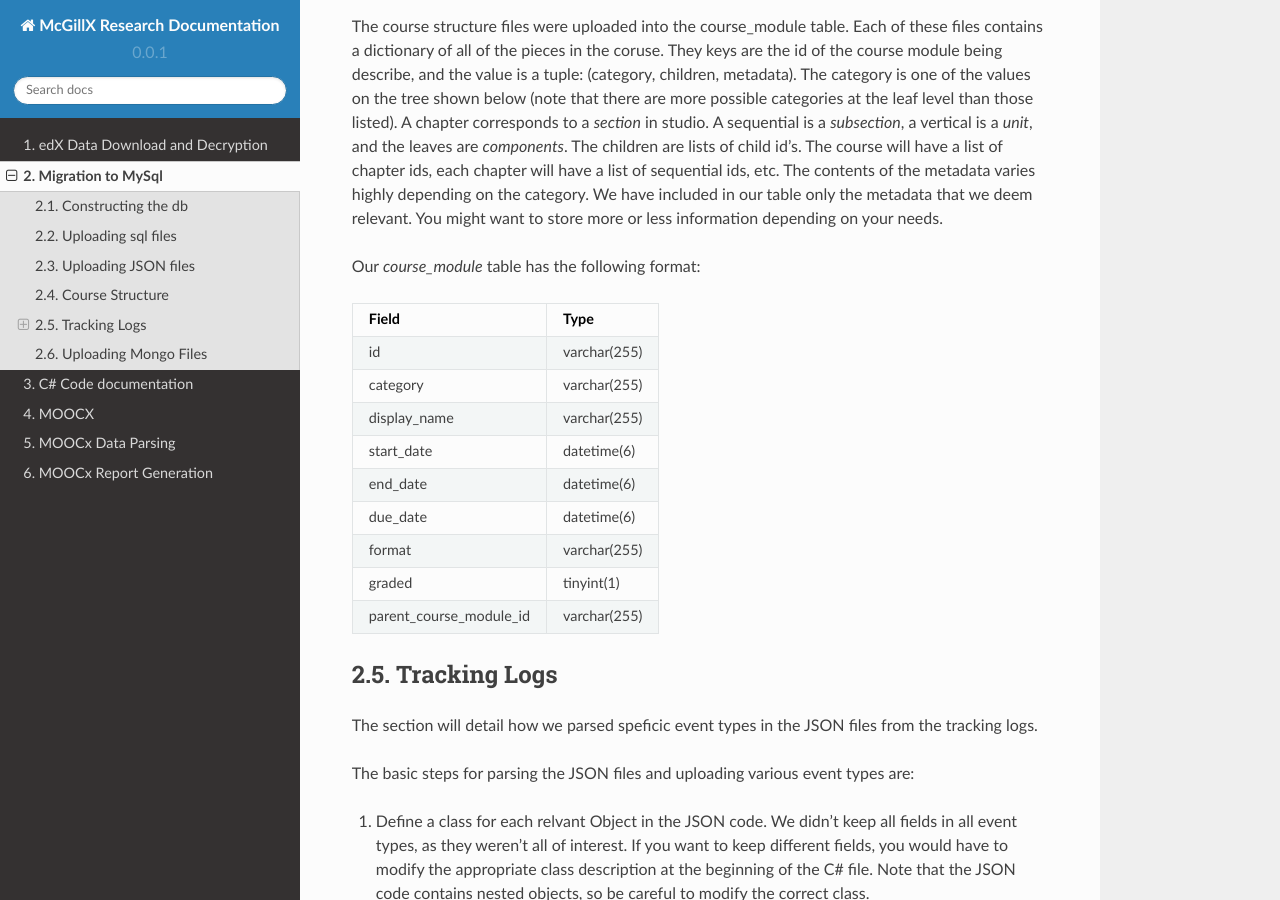
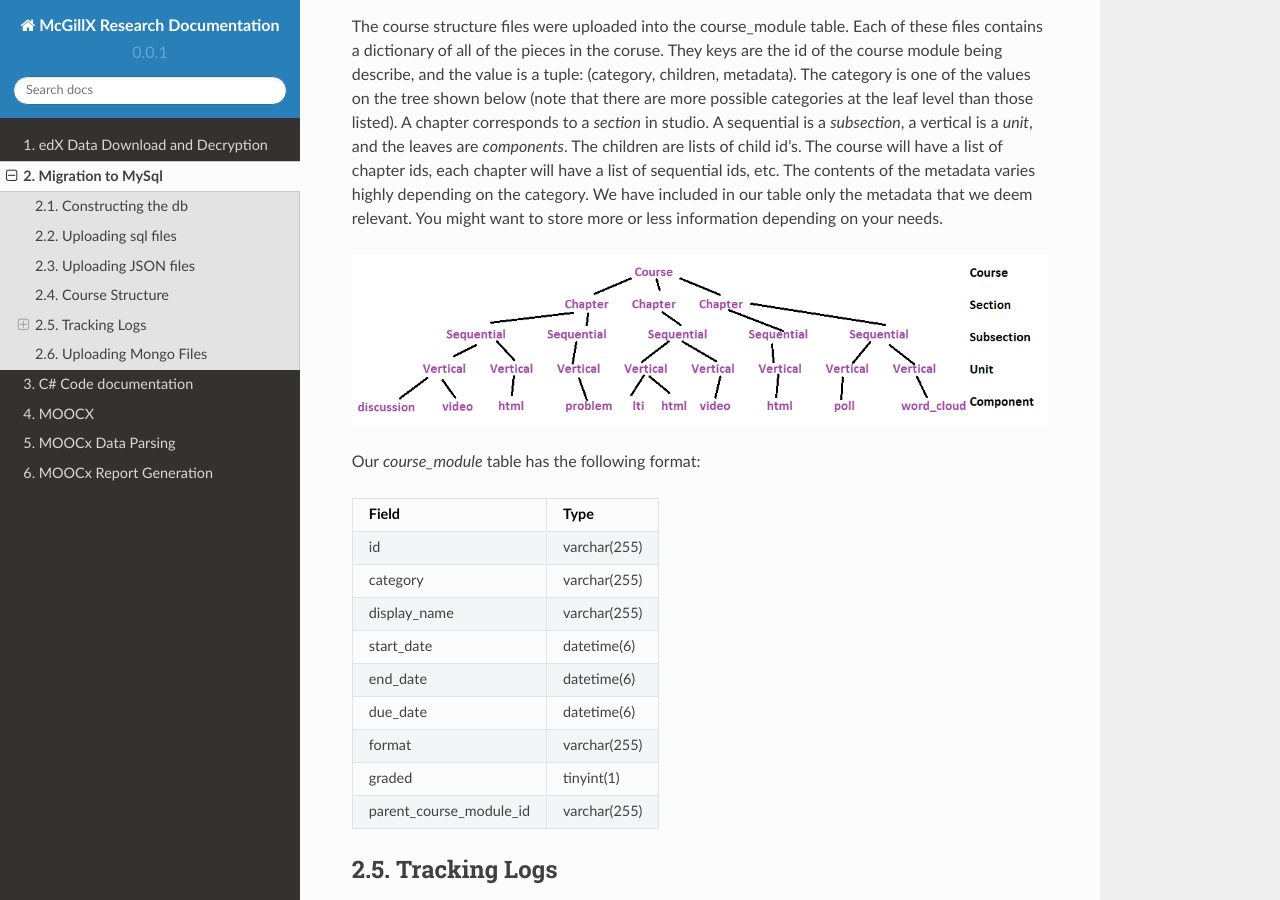
Before and after one commit to McGillX/mcgillx-research-documentation, a Sphinx documentation site: the page built from docs/source/rstfiles/edx_relational_db_migration.rst, in a window 1280 px wide and 900 px high, scrolled down 2884 px. Built offline with Sphinx 7.4.7 and the Read the Docs theme 2.0.0, drawn with Linux system fonts in a browser that asks for light colours; pages that are not in the unit, such as notebooks, are missing from menus.

Commit message:
added tree picture
Add image for course structure tree.

```diff
--- a/docs/source/rstfiles/edx_relational_db_migration.rst
+++ b/docs/source/rstfiles/edx_relational_db_migration.rst
@@ -102,6 +102,8 @@ There are two types of JSON files included in the data dump: tracking logs, and
 Course Structure
 ------------------
 The course structure files were uploaded into the course_module table. Each of these files contains a dictionary of all of the pieces in the coruse. They keys are the id of the course module being describe, and the value is a tuple: (category, children, metadata). The category is one of the values on the tree shown below (note that there are more possible categories at the leaf level than those listed). A chapter corresponds to a *section* in studio. A sequential is a *subsection*, a vertical is a *unit*, and the leaves are *components*. The children are lists of child id's. The course will have a list of chapter ids, each chapter will have a list of sequential ids, etc. The contents of the metadata varies highly depending on the category. We have included in our table only the metadata that we deem relevant. You might want to store more or less information depending on your needs.
+
+.. figure:: ../../../images/CourseStructure.png
 
 Our *course_module* table has the following format:
 
```
